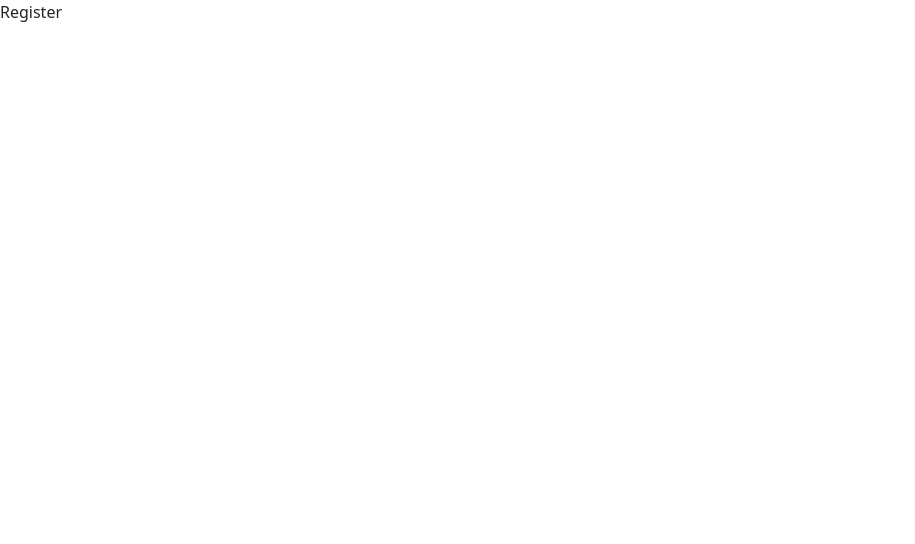
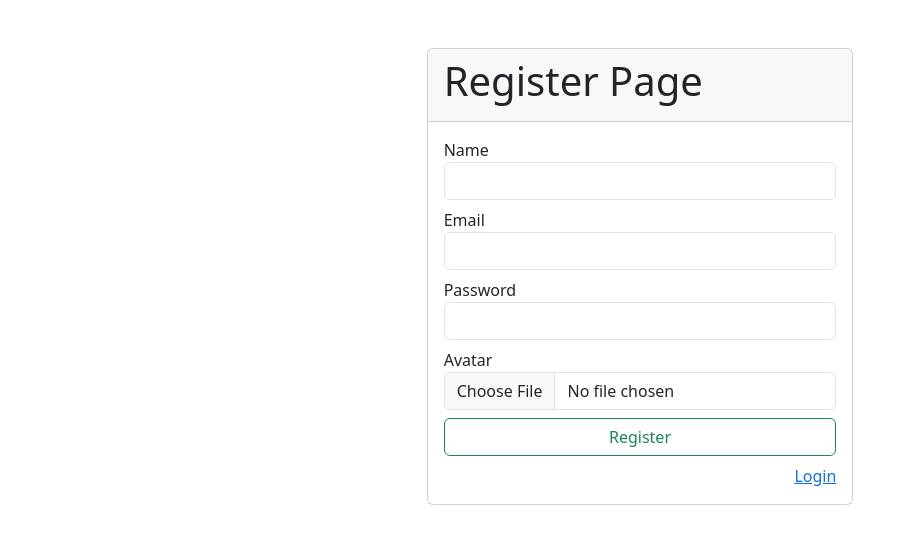
Before and after one commit to dilarauluturhan/catstagram, a React (Create React App) app in the folder frontend/: page /register in a window 1280 px wide. Shown: the top 544 px of the page, without its empty margins (0-915 px from the left). Built offline with nearby package versions, Linux system fonts and the light colour scheme.

Commit message:
Register created

```diff
--- a/frontend/src/pages/Layout.js
+++ b/frontend/src/pages/Layout.js
@@ -5,7 +5,7 @@ function Layout() {
         <>
             <nav className="navbar navbar-expand-lg bg-body-tertiary">
                 <div className="container-fluid">
-                    <Link to="/" className="navbar-brand">My Social Media</Link>
+                    <Link to="/" className="navbar-brand">CATSTAGRAM</Link>
                     <button className="navbar-toggler" type="button" data-bs-toggle="collapse" data-bs-target="#navbarSupportedContent" aria-controls="navbarSupportedContent" aria-expanded="false" aria-label="Toggle navigation">
                         <span className="navbar-toggler-icon"></span>
                     </button>
--- a/frontend/src/pages/Login.js
+++ b/frontend/src/pages/Login.js
@@ -12,7 +12,7 @@ function Login() {
   }
 
   return (
-    <div className='d-flex justify-content-center' style={{ marginTop: "100px" }}>
+    <div className='d-flex justify-content-center mt-5'>
       <div className='col-md-4'>
         <div className='card'>
           <div className='card-header'>
@@ -22,15 +22,15 @@ function Login() {
             <form autoComplete='off' onSubmit={login}>
               <div className='form-group'>
                 Email
-                <input required email className='form-control' />
+                <input type="email" required email className='form-control' />
               </div>
               <div className='form-group mt-2'>
                 Password
-                <input required className='form-control' />
+                <input type="password" required className='form-control' />
               </div>
               <div className='form-group mt-2'>
                 <button type="submit" className='btn btn-primary w-100'>
-                  Sign In
+                  Login
                 </button>
               </div>
             </form>
--- a/frontend/src/pages/Register.js
+++ b/frontend/src/pages/Register.js
@@ -1,8 +1,59 @@
-import React from 'react';
+import React, { useState } from 'react';
+import { Link, useNavigate } from 'react-router-dom';
 
 function Register() {
+  const [name, setName] = useState("");
+  const [email, setEmail] = useState("");
+  const [password, setPassword] = useState("");
+  const [avatar, setAvatar] = useState();
+  const navigate = useNavigate();
+
+  const register = () => {
+    // resimli bir dosyayı api olarak göndereceksem bunu form dataya çevirmem gerekiyor
+    const formData = new FormData();
+    formData.append("name", name);
+    formData.append("email", email);
+    formData.append("password", password);
+    formData.append("avatar", avatar, avatar.name);
+
+    //api isteği
+    navigate("/");
+  }
+
   return (
-    <div>Register</div>
+    <div className='d-flex justify-content-center mt-5'>
+      <div className='col-md-4'>
+        <div className='card'>
+          <div className='card-header'>
+            <h1>Register Page</h1>
+          </div>
+          <div className='card-body'>
+            <form onSubmit={register}>
+              <div className='form-group'>
+                Name
+                <input value={name} onChange={(e) => setName(e.target.value)} className='form-control' required minLength="3" />
+              </div>
+              <div className='form-group mt-2'>
+                Email
+                <input value={email} onChange={(e) => setEmail(e.target.value)} type="email" className='form-control' required email />
+              </div>
+              <div className='form-group mt-2'>
+                Password
+                <input value={password} onChange={(e) => setPassword(e.target.value)} type="password" className='form-control' required />
+              </div>
+              <div className='form-group mt-2'>
+                Avatar
+                <input onChange={(e) => setAvatar(e.target.files[0])} type="file" className='form-control' required />
+              </div>
+              <div className='form-group mt-2'>
+                <button type='submit' className='btn btn-outline-success w-100'>Register</button>
+              </div>
+            </form>
+            <Link className='mt-2' style={{ float: "right" }} to="/login">Login</Link>
+          </div>
+        </div>
+      </div>
+    </div>
   )
 }
 
```
